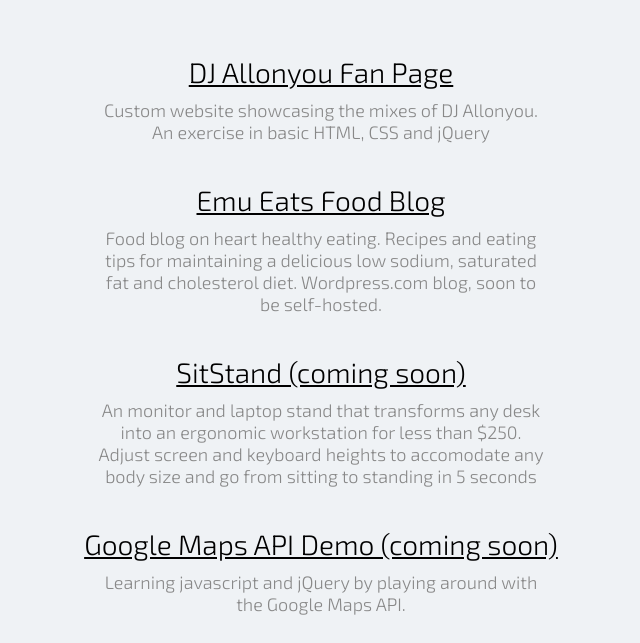
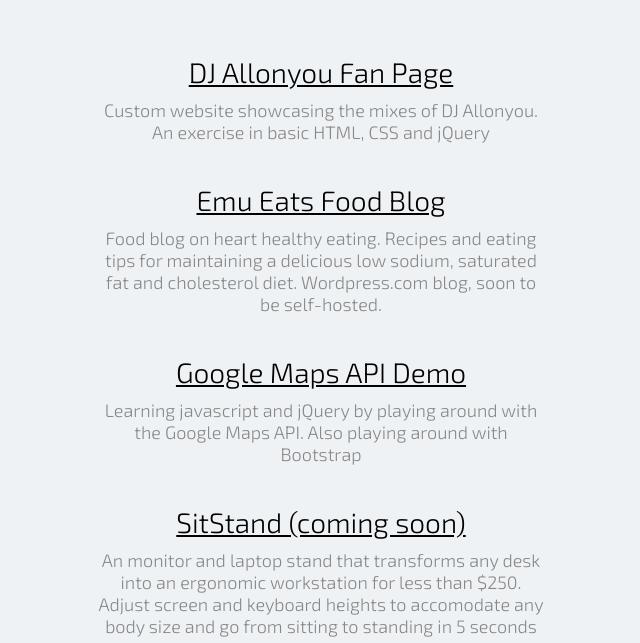
Before and after one commit to georgekwon/gkwon, a plain HTML site: page index.html in a window 1280 px wide. Shown: the part 309-952 px from the top of the page, without its empty margins (319-959 px from the left). Drawn offline with Linux system fonts and the light colour scheme; a web font is replaced by a local one.

Commit message:
added links to gmaps project on front page

```diff
--- a/index.html
+++ b/index.html
@@ -79,11 +79,11 @@ a:hover {
 <h3><a href="http://emueats.com">Emu Eats Food Blog</a></h3>
 <p>Food blog on heart healthy eating.  Recipes and eating tips for maintaining a delicious low sodium, saturated fat and cholesterol diet.  Wordpress.com blog, soon to be self-hosted.</p>
 
+<h3><a href="http://gkwon.com/coding-sandbox">Google Maps API Demo</a></h3>
+<p>Learning javascript and jQuery by playing around with the Google Maps API.  Also playing around with Bootstrap</p>
+
 <h3><a href=#>SitStand (coming soon)</a></h3>
 <p>An monitor and laptop stand that transforms any desk into an ergonomic workstation for less than $250. Adjust screen and keyboard heights to accomodate any body size and go from sitting to standing in 5 seconds</p>
-
-<h3><a href=#>Google Maps API Demo (coming soon)</a></h3>
-<p>Learning javascript and jQuery by playing around with the Google Maps API.</p>
 
 <h3><a href=#>Highcharts Demo (coming soon)</a></h3>
 <p>Learning javascript and basic data manipulation.</p>
```
